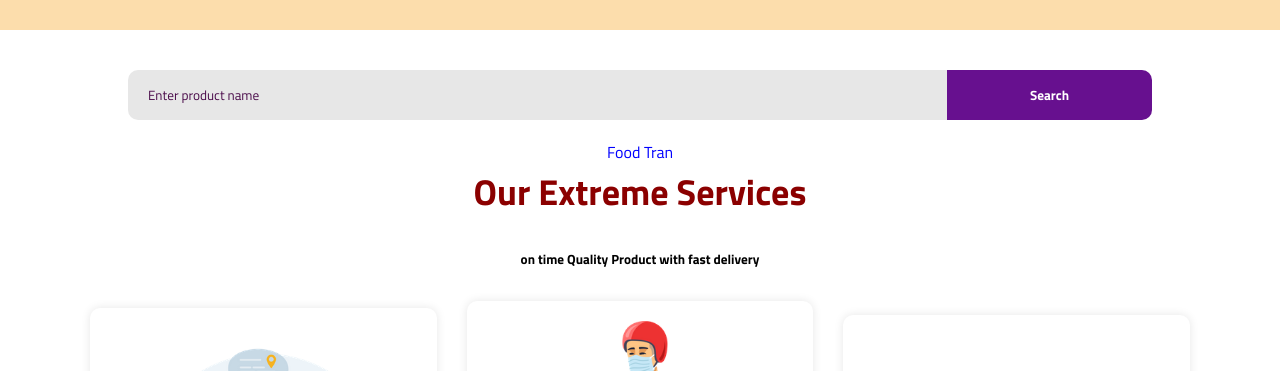
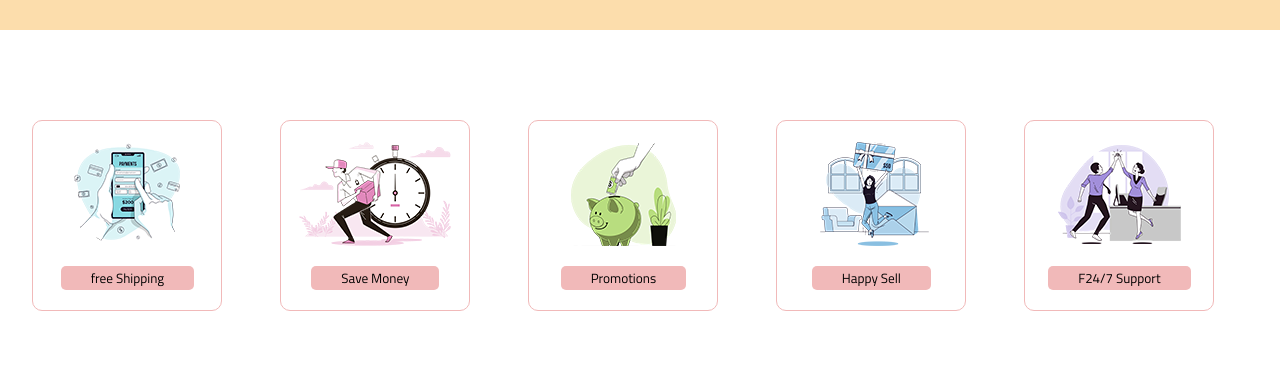
Before and after one commit to Aaathif/Main_Food_Train, a React (Create React App) app: page / in a window 1280 px wide. Shown: the part 400-771 px from the top of the page. Built offline with nearby package versions, Linux system fonts and the light colour scheme; no server answers.

Commit message:
after chanining payment backend

```diff
--- a/src/components/ListProduct/ListProduct.jsx
+++ b/src/components/ListProduct/ListProduct.jsx
@@ -7,7 +7,7 @@ import useFetch from '../../hooks/useFetch';
 
 function ListProduct() {
 
-    const { data, loading, error } = useFetch("http://localhost:8000/api/product?title=Lemon Pessi");
+    const { data, loading, error } = useFetch("http://localhost:8000/api/product");
     // const { data, loading, error } = useFetch(`http://localhost:8000/api/product?type=${type}`);
         console.log(data)
 
--- a/src/screen/HomePage.jsx
+++ b/src/screen/HomePage.jsx
@@ -17,8 +17,8 @@ function HomePage() {
     <div>
       <Navbar />
       <Hero />
-      <SearchBar />
-      {/* <FeaturedService /> */}
+      {/* <SearchBar /> */}
+      <FeaturedService />
       <Services />
       <ProductList />
       <AdsPage />
--- a/src/screen/ProductPage.jsx
+++ b/src/screen/ProductPage.jsx
@@ -29,7 +29,7 @@ function ProductPage() {
       {/* <div>
         <iframe src="https://www.google.com/maps/embed?pb=!1m18!1m12!1m3!1d63372.80796646913!2d79.87723281402847!3d6.914440579402157!2m3!1f0!2f0!3f0!3m2!1i1024!2i768!4f13.1!3m3!1m2!1s0x3ae256db1a6771c5%3A0x2c63e344ab9a7536!2sSri%20Lanka%20Institute%20of%20Information%20Technology!5e0!3m2!1sen!2slk!4v1681205491378!5m2!1sen!2slk" style={{width:"600px", height: "600px", border: "0", borderRadius:"2rem"}}></iframe>
       </div> */}
-      {/* <SearchBar /> */}
+      <SearchBar />
       <ListProduct/>
       {/* <Email /> */}
       {/* <SubPage /> */}
```
